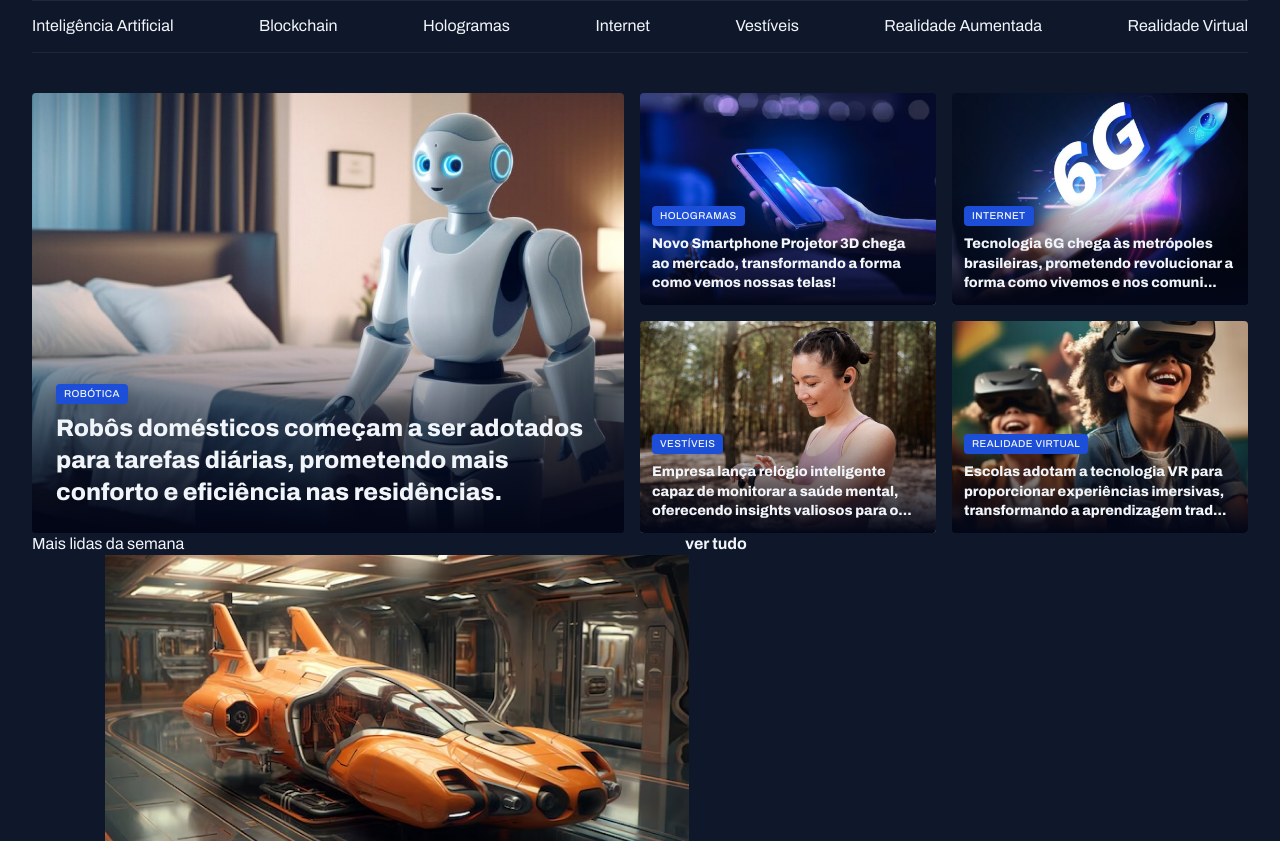
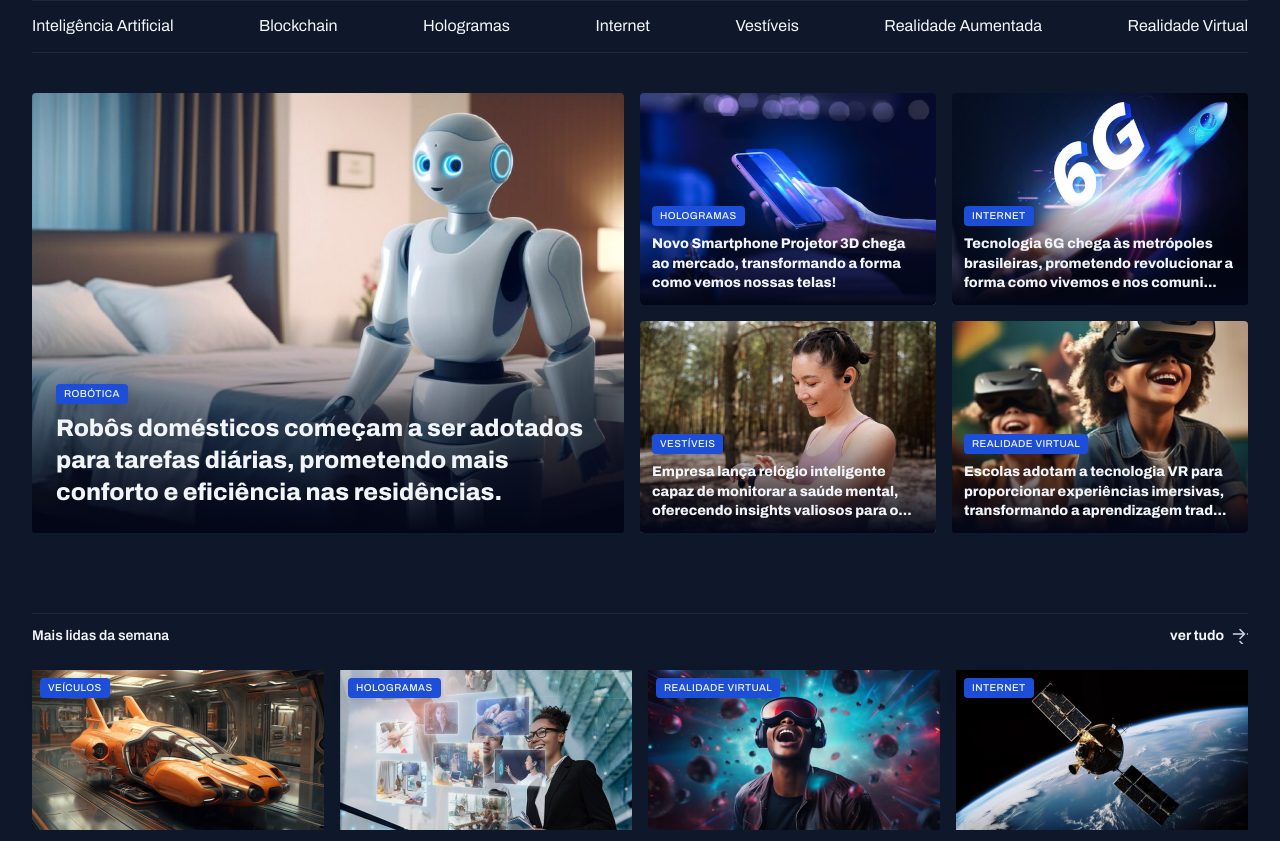
Before and after one commit to brunahirschle/Projeto-portal-de-noticias, a plain HTML site: page index.html in a window 1280 px wide. Shown: the part 62-903 px from the top of the page. Drawn offline with Linux system fonts and the light colour scheme.

Commit message:
aplicando estilos na mais lidas da semana

```diff
--- a/styles/global.css
+++ b/styles/global.css
@@ -52,6 +52,7 @@ img {
 
 main {
     margin-top: 40px;
+    gap: 80px;
 }
 
 .content-tag {
--- a/styles/sections.css
+++ b/styles/sections.css
@@ -1,3 +1,25 @@
+section header {
+    border-top: 1px solid var(--stroke-color);
+    padding-block: 12px 24px;
+    font: var(--text-span);
+
+    a {
+        justify-self: end;
+        align-items: center;
+        gap: 8px;
+
+        span {
+            background-image: url(../assets/icons/Vector.svg);
+            width: 16px;
+            height: 16px;
+        }
+        &:hover span {
+            background-image: url(../assets/icons/ArrowRight.svg);
+        }
+    }
+
+}
+
 #featured {
     img {
         height: 100%;
@@ -37,3 +59,28 @@
         }
     }
 }
+
+#weekly {
+
+    &>div {
+        grid-template-columns: repeat(4, 292px);
+    }
+
+    img {
+        height: 160px;
+    }
+
+    figure {
+        position: relative;
+
+        .content-tag {
+            position: absolute;
+            top: 8px;
+            left: 8px;
+        }
+        p {
+            margin-top: 8px;
+            font-weight: 800;
+        }
+    }
+}
```
